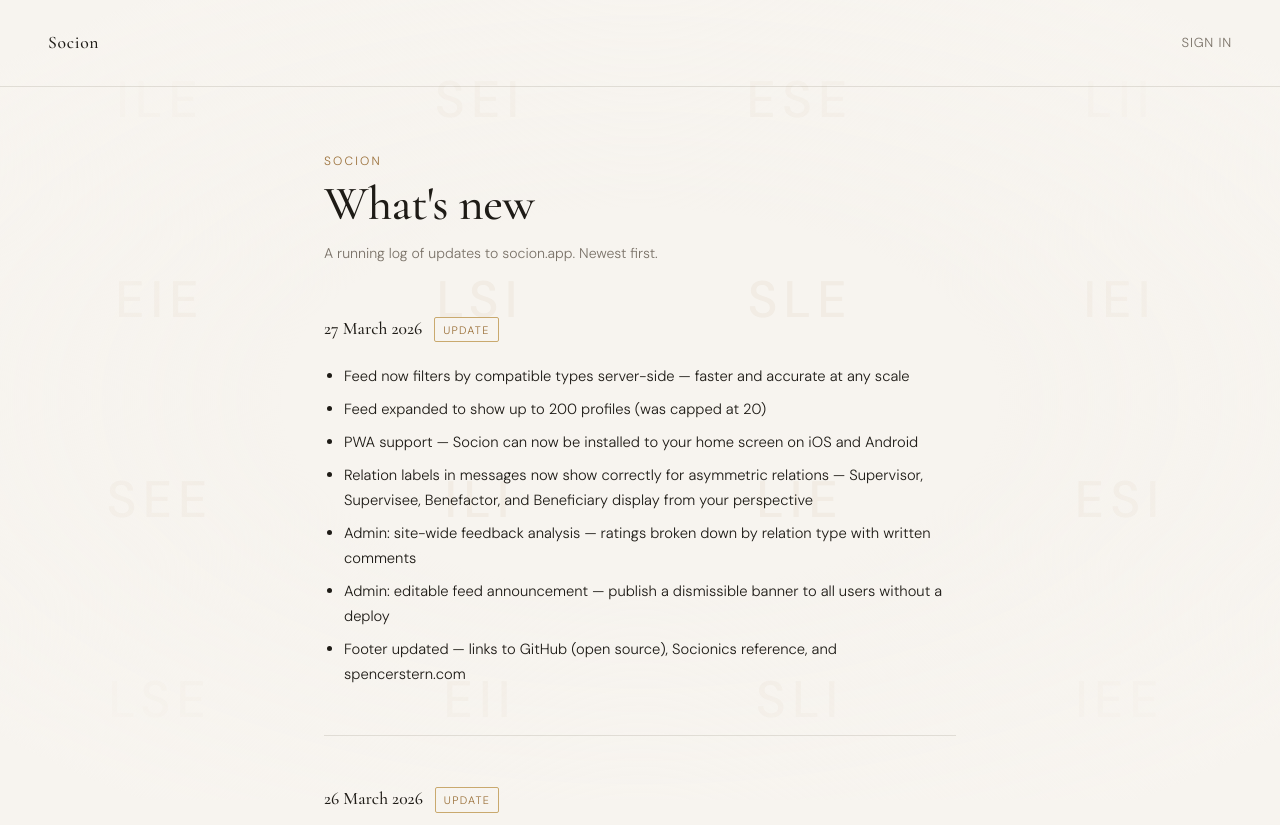
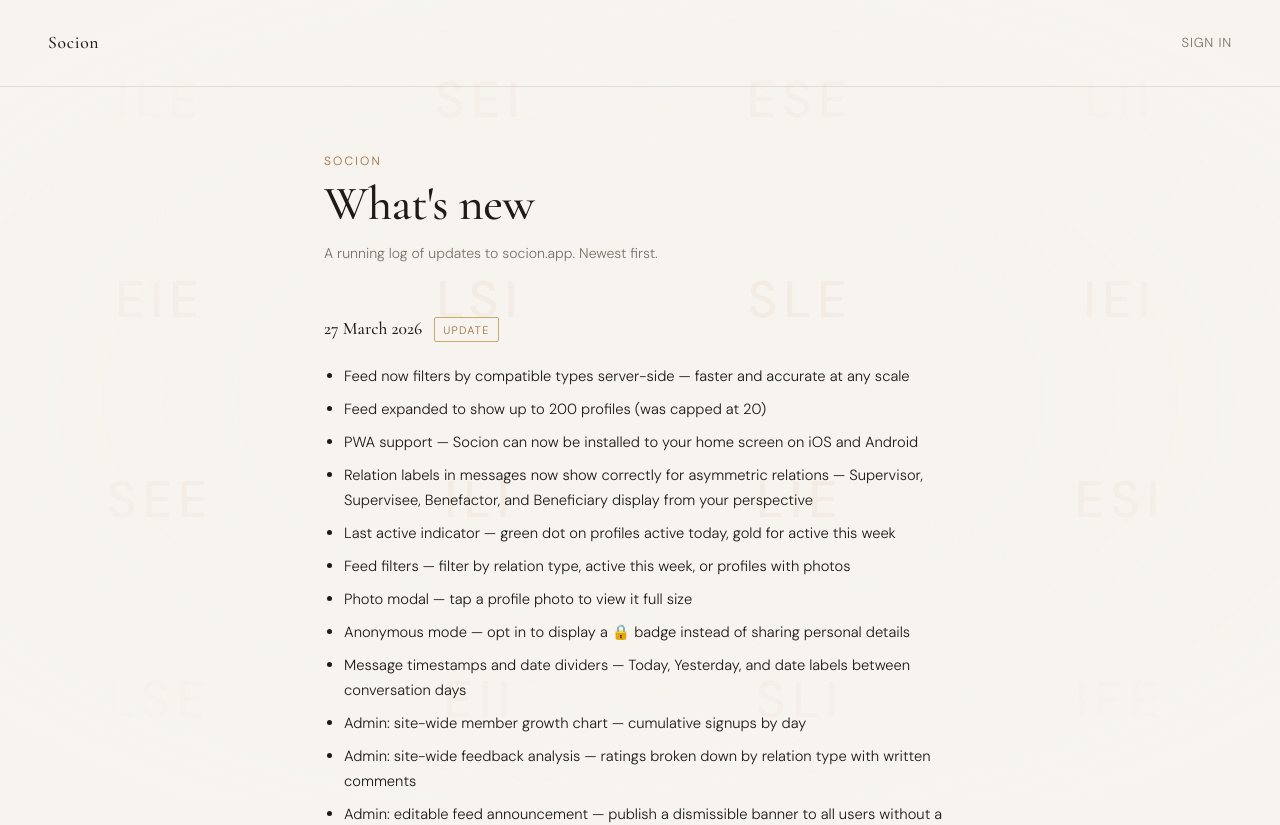
Before and after one commit to sstern42/socionics-match, a React (Vite) app: page /changelog in a window 1280 px wide. Shown: the top 825 px of the page. Built offline with nearby package versions, Linux system fonts and the light colour scheme; no server answers.

Commit message:
Update Changelog.jsx

```diff
--- a/src/pages/Changelog.jsx
+++ b/src/pages/Changelog.jsx
@@ -9,6 +9,12 @@ const ENTRIES = [
     'Feed expanded to show up to 200 profiles (was capped at 20)',
     'PWA support — Socion can now be installed to your home screen on iOS and Android',
     'Relation labels in messages now show correctly for asymmetric relations — Supervisor, Supervisee, Benefactor, and Beneficiary display from your perspective',
+    'Last active indicator — green dot on profiles active today, gold for active this week',
+    'Feed filters — filter by relation type, active this week, or profiles with photos',
+    'Photo modal — tap a profile photo to view it full size',
+    'Anonymous mode — opt in to display a 🔒 badge instead of sharing personal details',
+    'Message timestamps and date dividers — Today, Yesterday, and date labels between conversation days',
+    'Admin: site-wide member growth chart — cumulative signups by day',
     'Admin: site-wide feedback analysis — ratings broken down by relation type with written comments',
     'Admin: editable feed announcement — publish a dismissible banner to all users without a deploy',
     'Footer updated — links to GitHub (open source), Socionics reference, and spencerstern.com',
```
Lines whose indentation alone changed are shown as unchanged.
